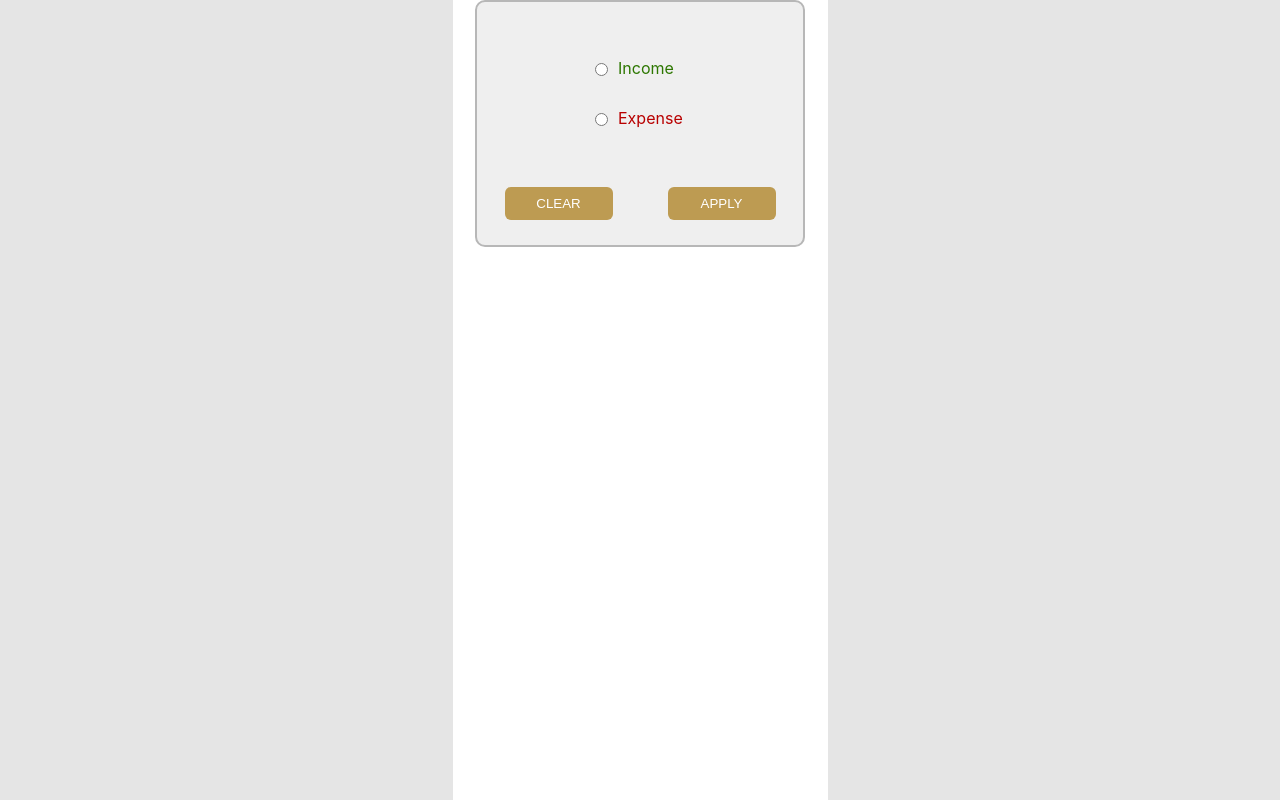
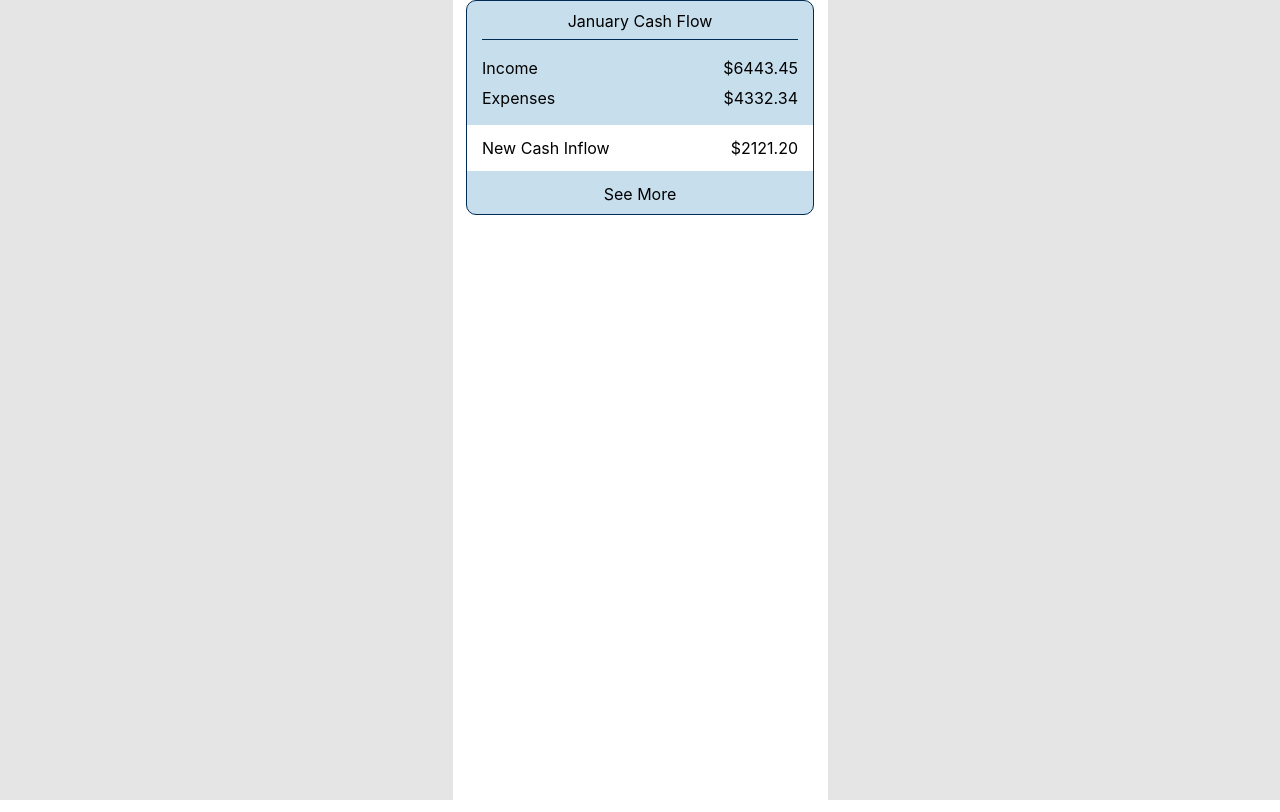
Before and after one commit to Evelyn-ZYW/MDIA3109-Mid-term, a React (Create React App) app: page / in a window 1280 px wide. Built offline with nearby package versions, Linux system fonts and the light colour scheme.

Commit message:
comps/Cashflow 50% in progress

```diff
--- /dev/null
+++ b/src/comps/Cashflow/index.js
@@ -0,0 +1,73 @@
+import React from 'react';
+import styled from 'styled-components';
+
+const Container = styled.div`
+    border: 1px solid #002B54;
+    border-radius: 10px;
+    background-color: #C7DEEC;
+    min-width: 346px;
+    max-width: 346px;
+    min-height: 213px;
+    max-height: 213px;
+    display: flex;
+    flex-direction: column;
+    justify-content: space-around;
+    & > div{
+        display:flex;
+        flex-direction: column;
+        padding: 8px 0;
+        & > span{
+            padding: 5px 15px;
+            display: flex;
+            justify-content: space-between;
+            & > span{
+                ${props => props.color && "color:" + props.color + ";"};
+            }
+        }
+    }
+`;
+const White = styled.div`
+    background-color: white;
+    min-width: 346px;
+    max-width: 346px;
+    // border: 1px solid red;
+`;
+const Subtitle = styled.div`
+    border-bottom: 1px solid #002B54;
+    align-items: center;
+    margin: 0 15px;
+`;
+const Button = styled.div`
+    align-items: center;
+    &:hover{
+        cursor: pointer;
+    }
+`;
+
+const Cashflow = ({ inc, exp, net, onContainerSelect }) => {
+    return <Container>
+        <Subtitle>January Cash Flow</Subtitle>
+        <div>
+            <span>
+                <span>Income</span>
+                <span color="#2D7700">{inc}</span>
+            </span>
+            <span>
+                <span>Expenses</span>
+                <span color="#B80000">{exp}</span>
+            </span>
+        </div>
+        <White>
+            <span>
+                <span>New Cash Inflow</span><span>{net}</span>
+            </span>
+        </White>
+        <Button onClick={onContainerSelect}>See More</Button>
+    </Container>
+}
+Cashflow.defaultProps = {
+    inc: "$6443.45",
+    exp: "$4332.34",
+    net: "$2121.20"
+}
+export default Cashflow;
--- a/src/pages/main/index.js
+++ b/src/pages/main/index.js
@@ -1,11 +1,13 @@
 import React, { useState, useEffect } from 'react';
 
 import Filter from 'comps/Filter';
+import Cashflow from 'comps/Cashflow';
 
 const Main = () => {
 
     return <div className="main">
-        <Filter />
+        {/* <Filter /> */}
+        <Cashflow />
     </div>
 }
 export default Main;
```
Also changed, not shown: 1 other file (tests, documents, lock files or other folders).
